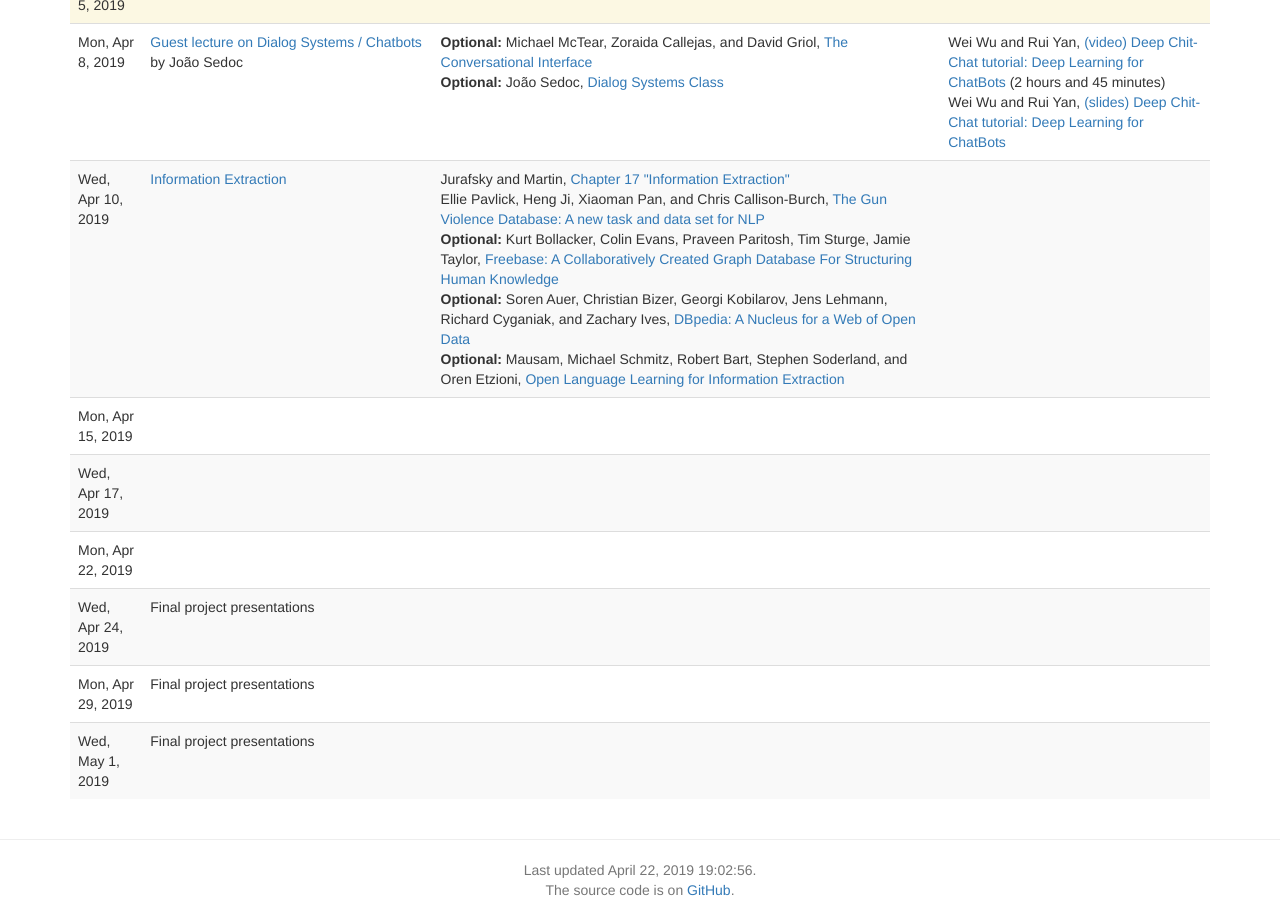
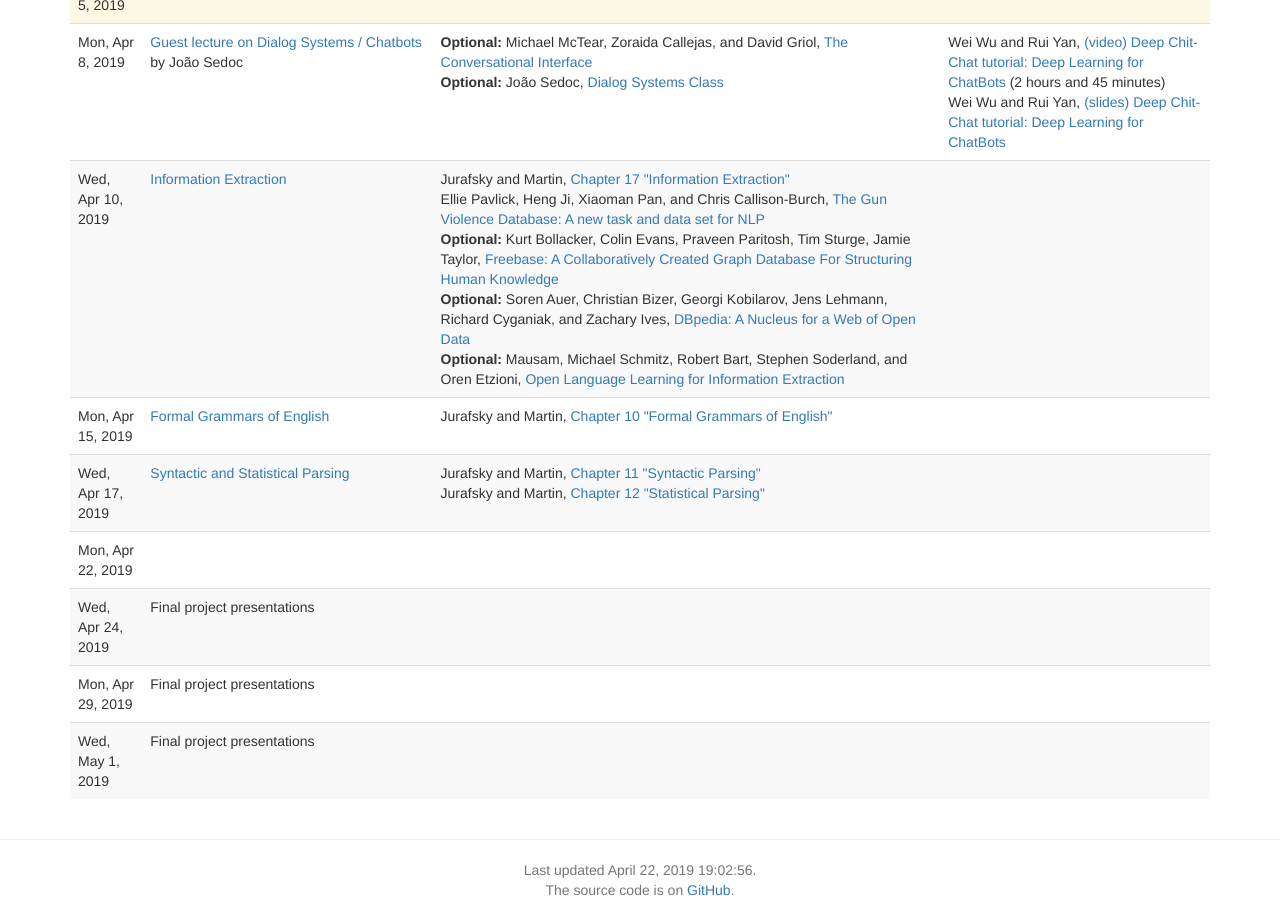
Before and after one commit to computational-linguistics-class/computational-linguistics-class.github.io, a Jekyll site: the page built from lectures.md, in a window 1280 px wide and 900 px high, scrolled down 2540 px. Built offline with Jekyll 4.4.1, drawn with Linux system fonts in a browser that asks for light colours; nearby versions of some CDN libraries; a script that is not in the unit is left out.

Commit message:
Parsing lectures
Thanks to Sameer Singh for sharing his slides!

```diff
--- a/_data/lectures.yaml
+++ b/_data/lectures.yaml
@@ -390,16 +390,28 @@
       optional: true
 -
   date: 2019-04-15
-  slides:
-  title:
-  slides_credit:
+  slides: slides/15-formal-grammars-of-english.pdf
+  title: Formal Grammars of English
+  slides_credit: Sameer Singh and others
   readings:
+    -
+      title: Chapter 10 "Formal Grammars of English"
+      authors: Jurafsky and Martin
+      url: https://web.stanford.edu/~jurafsky/slp3/10.pdf
 -
   date: 2019-04-17
-  slides:
-  title:
-  slides_credit:
+  slides: slides/16-syntactic-and-statistical-parsing.pdf
+  title: Syntactic and Statistical Parsing
+  slides_credit: Sameer Singh and others
   readings:
+    -
+      title: Chapter 11 "Syntactic Parsing"
+      authors: Jurafsky and Martin
+      url: https://web.stanford.edu/~jurafsky/slp3/11.pdf
+    -
+      title: Chapter 12 "Statistical Parsing"
+      authors: Jurafsky and Martin
+      url: https://web.stanford.edu/~jurafsky/slp3/12.pdf
 -
   date: 2019-04-22
   slides:
```
Also changed, not shown: 4 other files.
